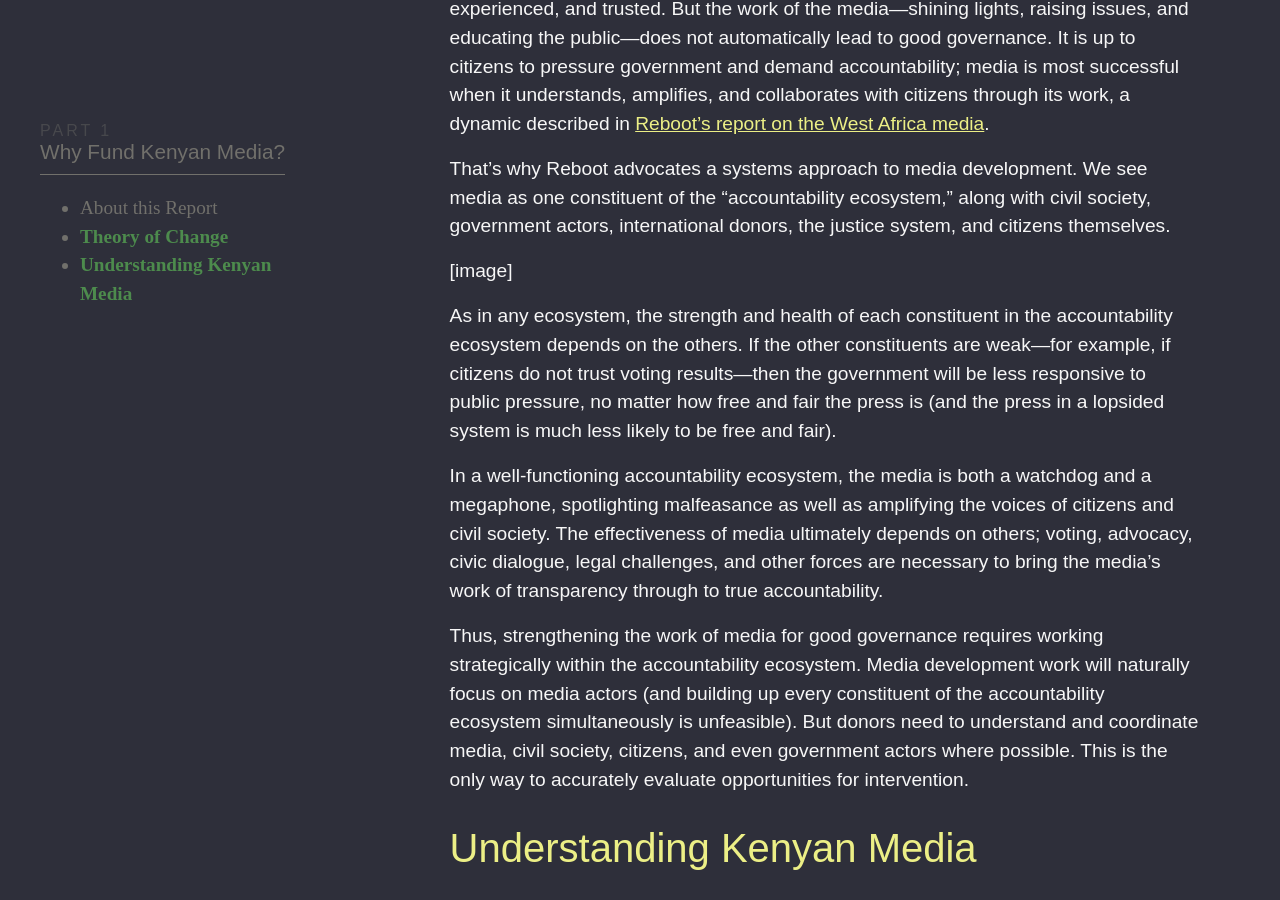
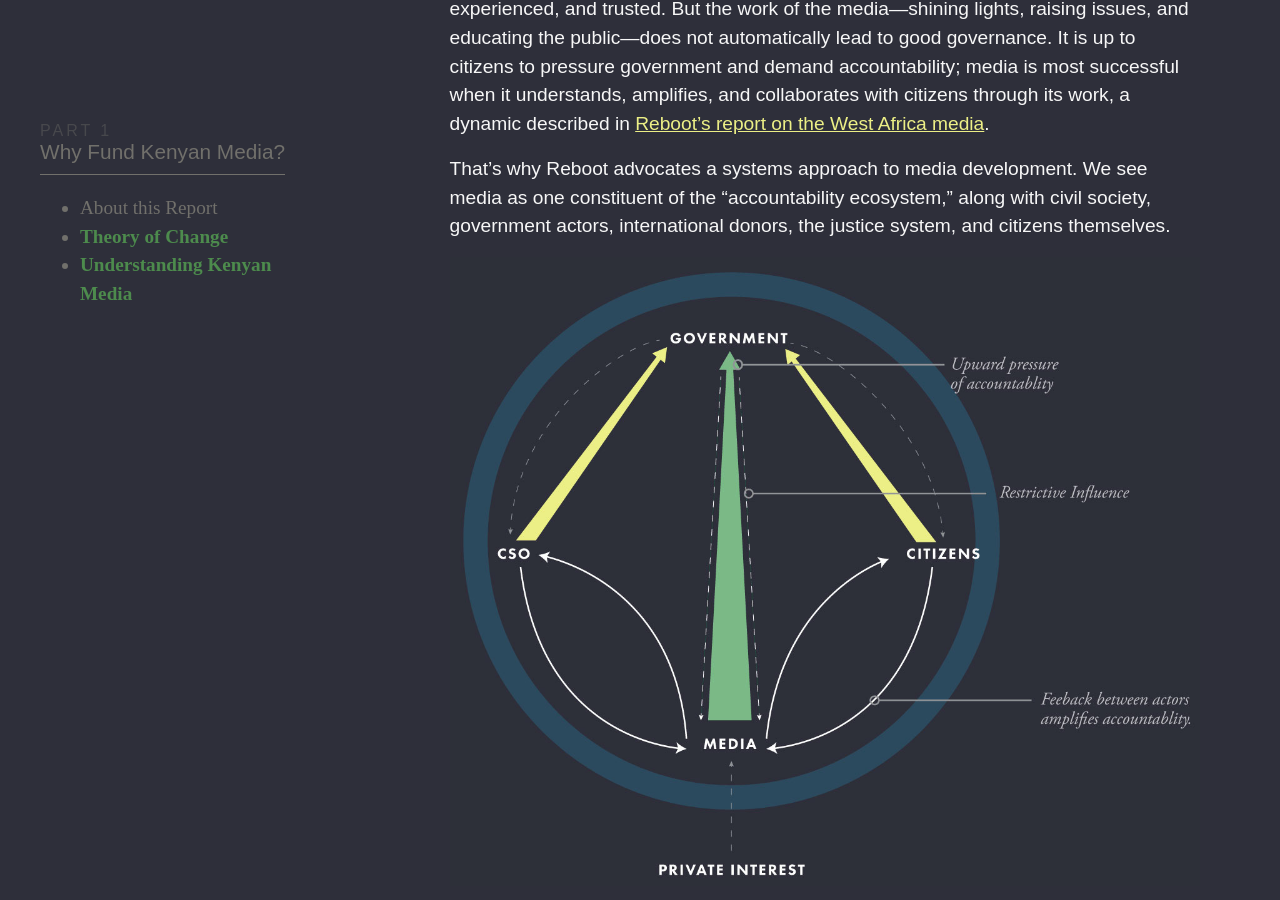
Before and after one commit to theReboot/onken, a Jekyll site: the page built from 1-why-fund-kenyan-media/index.md, in a window 1280 px wide and 900 px high, scrolled down 3512 px. Built offline with Jekyll 4.4.1, drawn with Linux system fonts in a browser that asks for light colours; nearby versions of some CDN libraries.

Commit message:
Added theory of change image

```diff
--- a/_includes/content/1.2_theoryOfChange.md
+++ b/_includes/content/1.2_theoryOfChange.md
@@ -4,7 +4,7 @@ Democracy and good governance depend on an independent media that is capable, ex
 
 That's why Reboot advocates a systems approach to media development. We see media as one constituent of the "accountability ecosystem," along with civil society, government actors, international donors, the justice system, and citizens themselves.
 
-[image]
+<img src="{{ site.baseurl }}/assets/img/on_graphic_theoryOfChange.jpg" alt="Theory of change"/>
 
 As in any ecosystem, the strength and health of each constituent in the accountability ecosystem depends on the others. If the other constituents are weak---for example, if citizens do not trust voting results---then the government will be less responsive to public pressure, no matter how free and fair the press is (and the press in a lopsided system is much less likely to be free and fair).
 
```
Also changed, not shown: assets/img/on_graphic_theoryOfChange.jpg (added), 1 other file.
